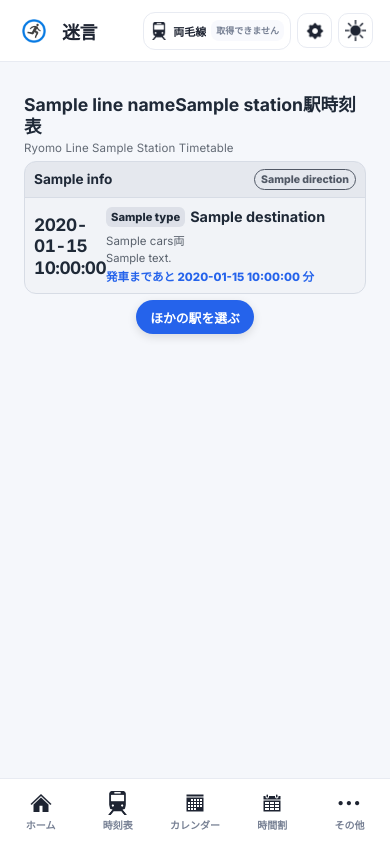
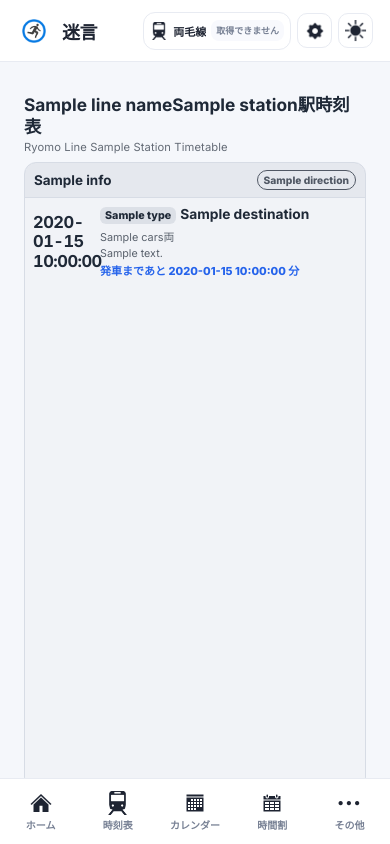
Before and after one commit to k1416465/Meigen, a Flask app: template home_dashboard_site/templates/timetable.html in a window 390 px wide. Run offline with Flask 3, Linux system fonts and the light colour scheme; the template is opened without the code that fills it: most values are stand-ins (such as "Sample title", 1, 10 or a date in 2020).

Commit message:
Add files via upload

```diff
--- a/home_dashboard_site/templates/timetable.html
+++ b/home_dashboard_site/templates/timetable.html
@@ -96,27 +96,92 @@
 </section>
 
 <style>
-.tt-page{max-width:900px;margin:0 auto;padding:clamp(16px,3vw,30px);color:var(--text-color,#1f2937);box-sizing:border-box}
+.tt-page{
+  max-width:900px;
+  margin:0 auto;
+  padding:clamp(16px,3vw,30px);
+  color:var(--text-color,#1f2937);
+  box-sizing:border-box;
+}
+
 .tt-header{display:flex;align-items:flex-start;margin-bottom:16px}
 .tt-header h1{margin:0;font-size:clamp(1.35rem,4vw,2rem);line-height:1.25}
 .tt-subtitle{margin:5px 0 0;font-size:.9rem;opacity:.68;letter-spacing:.01em}
+
 .tt-directions{display:grid;gap:18px;min-height:0}
-.tt-direction{border:1px solid var(--border-color,#d7dce5);border-radius:18px;overflow:hidden;background:var(--card-bg,rgba(128,128,128,.035))}
-.tt-direction-heading{display:flex;align-items:center;justify-content:space-between;gap:12px;padding:16px;background:rgba(100,116,139,.09);border-bottom:1px solid var(--border-color,#d7dce5)}
+
+.tt-direction{
+  border:1px solid var(--border-color,#d7dce5);
+  border-radius:18px;
+  overflow:hidden;
+  background:var(--card-bg,rgba(128,128,128,.035));
+}
+
+.tt-direction-heading{
+  display:flex;
+  align-items:center;
+  justify-content:space-between;
+  gap:12px;
+  padding:16px;
+  background:rgba(100,116,139,.09);
+  border-bottom:1px solid var(--border-color,#d7dce5);
+}
+
 .tt-platform{margin:0 0 4px;font-size:.8rem;font-weight:800;opacity:.75}
 .tt-direction-heading h2{margin:0;font-size:1.05rem}
 .tt-direction-tag{border:1px solid currentColor;border-radius:999px;padding:4px 9px;font-size:.75rem;font-weight:800;opacity:.75}
-.tt-train-list{display:flex;flex:0 0 auto;flex-direction:column;height:var(--tt-list-height,180px);max-height:var(--tt-list-height,180px);min-height:0;overflow-x:hidden;overflow-y:auto;overscroll-behavior:contain;-webkit-overflow-scrolling:touch}
-.tt-train-link{display:block;flex:0 0 auto;min-height:0;color:inherit;text-decoration:none;outline-offset:-3px}
+
+.tt-train-list{
+  display:flex;
+  flex-direction:column;
+  min-height:0;
+  overflow-x:hidden;
+  overflow-y:auto;
+  overscroll-behavior:contain;
+  -webkit-overflow-scrolling:touch;
+}
+
+.tt-train-link{
+  display:block;
+  flex:0 0 auto;
+  min-height:0;
+  color:inherit;
+  text-decoration:none;
+  outline-offset:-3px;
+}
+
 .tt-train-link:focus-visible{outline:3px solid #2563eb}
 .tt-train-link:hover .tt-train{filter:brightness(.98)}
-.tt-train{display:grid;grid-template-columns:85px minmax(0,1fr) auto;gap:13px;align-items:center;padding:14px 16px;border-bottom:1px solid var(--border-color,rgba(128,128,128,.2));position:relative}
+
+.tt-train{
+  display:grid;
+  grid-template-columns:85px minmax(0,1fr) auto;
+  gap:13px;
+  align-items:center;
+  padding:14px 16px;
+  border-bottom:1px solid var(--border-color,rgba(128,128,128,.2));
+  position:relative;
+  box-sizing:border-box;
+}
+
 .tt-train:last-child{border-bottom:0}
-.tt-train.tt-next{background:rgba(37,99,235,.09);box-shadow:inset 4px 0 #2563eb}
-.tt-train.tt-second{background:rgba(37,99,235,.035);box-shadow:inset 4px 0 rgba(37,99,235,.4)}
+
+.tt-train.tt-next{
+  background:rgba(37,99,235,.09);
+  box-shadow:inset 4px 0 #2563eb;
+}
+
+.tt-train.tt-second{
+  background:rgba(37,99,235,.035);
+  box-shadow:inset 4px 0 rgba(37,99,235,.4);
+}
 
 /* 停車中：黄色 */
-.tt-train.tt-stopped{background:rgba(250,204,21,.20);box-shadow:inset 4px 0 #eab308}
+.tt-train.tt-stopped{
+  background:rgba(250,204,21,.20);
+  box-shadow:inset 4px 0 #eab308;
+}
+
 .tt-train.tt-stopped .tt-countdown{color:#a16207}
 
 .tt-time-column{display:flex;flex-direction:column;align-items:flex-start;gap:4px}
@@ -134,47 +199,115 @@
 .tt-past[data-past="true"] .tt-past-label{display:block}
 .tt-empty{padding:16px;border:1px dashed var(--border-color,#cbd5e1);border-radius:12px;opacity:.75}
 .tt-footer-action{display:flex;justify-content:center;margin:24px 0 8px}
-.tt-other-stations{display:inline-flex;align-items:center;justify-content:center;min-height:44px;padding:11px 22px;border-radius:999px;background:var(--button-bg,#2563eb);color:var(--button-text,#fff);text-decoration:none;font-weight:800;box-shadow:0 3px 10px rgba(0,0,0,.12)}
+.tt-other-stations{
+  display:inline-flex;
+  align-items:center;
+  justify-content:center;
+  min-height:44px;
+  padding:11px 22px;
+  border-radius:999px;
+  background:var(--button-bg,#2563eb);
+  color:var(--button-text,#fff);
+  text-decoration:none;
+  font-weight:800;
+  box-shadow:0 3px 10px rgba(0,0,0,.12);
+}
 .tt-other-stations:hover{filter:brightness(.96)}
 
+/* スマホ：画面の残りスペースを列車一覧に割り当てる */
 @media(max-width:540px){
-  html.tt-screen,html.tt-screen body{height:100%;overflow:hidden;overscroll-behavior:none}
-  html.tt-screen body{position:fixed;inset:0;width:100%}
+  html.tt-screen,
+  html.tt-screen body{
+    height:100%;
+    overflow:hidden;
+    overscroll-behavior:none;
+  }
+
+  html.tt-screen body{
+    position:fixed;
+    inset:0;
+    width:100%;
+  }
+
   html.tt-screen body main,
   html.tt-screen body #content,
   html.tt-screen body .container,
-  html.tt-screen body .main-content{min-height:0;overflow:hidden}
-
-  .tt-page{
-    height:var(--tt-available-height,calc(100dvh - 8px));
-    max-height:var(--tt-available-height,calc(100dvh - 8px));
-    display:flex;
-    flex-direction:column;
-    gap:6px;
-    padding:8px 9px;
+  html.tt-screen body .main-content{
+    min-height:0;
+    height:100%;
     overflow:hidden;
   }
 
-  .tt-header{flex:0 0 auto;margin:0}
-  .tt-header h1{font-size:1.1rem;line-height:1.25}
-  .tt-subtitle{margin:3px 0 0;font-size:.72rem}
-
-  .tt-directions{
-    flex:0 0 auto;
-    grid-template-rows:none;
-    gap:6px;
+  .tt-page{
+    height:var(--tt-available-height,100dvh);
+    max-height:var(--tt-available-height,100dvh);
+    display:flex;
+    flex-direction:column;
+    gap:8px;
+    padding:8px 9px;
+    overflow:hidden;
     min-height:0;
-    overflow:visible;
   }
 
-  .tt-direction{display:flex;flex-direction:column;min-height:0;border-radius:12px}
-  .tt-direction-heading{flex:0 0 auto;padding:7px 9px}
-  .tt-direction-heading h2{font-size:.85rem}
-  .tt-platform{font-size:.68rem;margin-bottom:2px}
-  .tt-direction-tag{font-size:.66rem;padding:3px 6px}
+  .tt-header{
+    flex:0 0 auto;
+    margin:0;
+  }
 
+  .tt-header h1{
+    font-size:1.08rem;
+    line-height:1.25;
+  }
+
+  .tt-subtitle{
+    margin:3px 0 0;
+    font-size:.7rem;
+  }
+
+  /*
+   * 一覧の高さを列車3本分から計算しない。
+   * 見出し・フッターを除いた残りの高さを方面全体に配分する。
+   */
+  .tt-directions{
+    flex:1 1 0;
+    display:flex;
+    flex-direction:column;
+    gap:7px;
+    min-height:0;
+    overflow:hidden;
+  }
+
+  /*
+   * 方面が複数ある場合も、残りの高さを均等に分ける。
+   * 各方面内の列車一覧が、その方面の残りの高さを使う。
+   */
+  .tt-direction{
+    flex:1 1 0;
+    display:flex;
+    flex-direction:column;
+    min-width:0;
+    min-height:0;
+    border-radius:12px;
+  }
+
+  .tt-direction-heading{
+    flex:0 0 auto;
+    padding:7px 9px;
+    gap:8px;
+  }
+
+  .tt-direction-heading h2{font-size:.84rem}
+  .tt-platform{font-size:.66rem;margin-bottom:2px}
+  .tt-direction-tag{font-size:.64rem;padding:3px 6px}
+
+  /*
+   * 列車一覧は親の空きスペースに合わせて伸縮。
+   * 高さを3列車分に固定せず、溢れた分だけ内部スクロールする。
+   */
   .tt-train-list{
-    flex:0 0 auto;
+    flex:1 1 0;
+    height:auto;
+    max-height:none;
     min-height:0;
     overflow-x:hidden;
     overflow-y:auto;
@@ -182,85 +315,100 @@
     -webkit-overflow-scrolling:touch;
   }
 
-  .tt-train-link{flex:0 0 auto;min-height:0;display:block}
+  .tt-train-link{
+    flex:0 0 auto;
+    display:block;
+    min-height:0;
+  }
 
-  /* スマホ版：1列車の高さを拡大しつつ、2列車分の表示領域を確保 */
   .tt-train{
     width:100%;
-    box-sizing:border-box;
-    grid-template-columns:64px minmax(0,1fr);
-    gap:8px;
-    padding:9px 9px;
+    grid-template-columns:60px minmax(0,1fr);
+    gap:7px;
+    padding:8px 8px;
     align-content:center;
   }
 
   .tt-time{
-    font-size:1.08rem;
-    line-height:1.25;
+    font-size:1.03rem;
+    line-height:1.2;
   }
+
   .tt-time-column{gap:3px}
-
-  .tt-train-title{gap:5px}
-  .tt-train-title>strong{font-size:.9rem;line-height:1.3}
-  .tt-type{font-size:.7rem;padding:3px 5px}
-  .tt-cars{font-size:.72rem}
-
-  .tt-countdown{
-    margin-top:4px;
-    font-size:.72rem;
-    line-height:1.35;
-  }
-  .tt-note{
-    margin-top:3px;
-    font-size:.7rem;
-    line-height:1.35;
-  }
-  .tt-rank{font-size:.66rem}
+  .tt-train-title{gap:4px}
+  .tt-train-title>strong{font-size:.86rem;line-height:1.3}
+  .tt-type{font-size:.67rem;padding:2px 5px}
+  .tt-cars{font-size:.68rem}
+  .tt-countdown{margin-top:3px;font-size:.69rem;line-height:1.3}
+  .tt-note{margin-top:3px;font-size:.67rem;line-height:1.3}
+  .tt-rank{font-size:.62rem}
 
   .tt-past-label{
     grid-column:2;
     justify-self:start;
-    font-size:.68rem;
+    font-size:.65rem;
   }
 
-  .tt-footer-action{flex:0 0 auto;margin:0}
-  .tt-other-stations{min-height:34px;padding:6px 14px;font-size:.8rem}
+  .tt-footer-action{
+    flex:0 0 auto;
+    justify-content:center;
+    margin:0;
+    padding-top:2px;
+  }
+
+  .tt-other-stations{
+    min-height:33px;
+    padding:5px 14px;
+    font-size:.78rem;
+  }
 }
 
-/* 高さの低いスマホでは、2列車を表示しやすいよう余白を少し縮小 */
+/* 画面の高さが低いスマホ：全体の余白を減らしてバランスを取る */
 @media(max-width:540px) and (max-height:650px){
-  .tt-page{padding:5px 8px;gap:4px}
+  .tt-page{gap:5px;padding:5px 7px}
   .tt-header h1{font-size:1rem}
-  .tt-subtitle{font-size:.66rem}
-  .tt-direction-heading{padding:5px 8px}
-  .tt-direction-heading h2{font-size:.8rem}
-  .tt-platform{font-size:.62rem}
-  .tt-direction-tag{font-size:.6rem;padding:2px 5px}
+  .tt-subtitle{font-size:.63rem;margin-top:2px}
+
+  .tt-directions{gap:5px}
+  .tt-direction-heading{padding:5px 7px}
+  .tt-direction-heading h2{font-size:.78rem}
+  .tt-platform{font-size:.6rem;margin-bottom:1px}
+  .tt-direction-tag{font-size:.58rem;padding:2px 5px}
 
   .tt-train{
-    grid-template-columns:58px minmax(0,1fr);
-    gap:6px;
-    padding:7px 7px;
+    grid-template-columns:54px minmax(0,1fr);
+    gap:5px;
+    padding:5px 7px;
   }
 
-  .tt-time{font-size:1rem}
-  .tt-train-title>strong{font-size:.82rem}
-  .tt-type{font-size:.64rem;padding:2px 4px}
-  .tt-cars{font-size:.66rem}
-  .tt-countdown{font-size:.66rem;margin-top:3px}
-  .tt-note{font-size:.64rem;margin-top:2px}
-  .tt-rank{font-size:.6rem}
-  .tt-other-stations{min-height:29px;padding:4px 11px;font-size:.74rem}
+  .tt-time{font-size:.94rem}
+  .tt-train-title>strong{font-size:.78rem}
+  .tt-type{font-size:.61rem;padding:2px 4px}
+  .tt-cars{font-size:.62rem}
+  .tt-countdown{font-size:.62rem;margin-top:2px}
+  .tt-note{font-size:.6rem;margin-top:2px}
+  .tt-rank{font-size:.58rem}
+
+  .tt-other-stations{
+    min-height:27px;
+    padding:3px 10px;
+    font-size:.7rem;
+  }
 }
 
-/* ダークモード：文字・背景のコントラストを確保 */
+/* ダークモード */
 html body.dark .tt-page{color:#f8fafc}
 html body.dark .tt-direction{background:#171b22;border-color:#3b4350}
 html body.dark .tt-direction-heading{background:#252c37;border-color:#3b4350}
+
 html body.dark .tt-platform,
 html body.dark .tt-subtitle,
 html body.dark .tt-note,
-html body.dark .tt-cars{color:#d1d5db;opacity:1}
+html body.dark .tt-cars{
+  color:#d1d5db;
+  opacity:1;
+}
+
 html body.dark .tt-train{color:#f8fafc;border-color:#3b4350}
 html body.dark .tt-train-link{color:#f8fafc;text-decoration:none}
 html body.dark .tt-train-link:hover .tt-train{filter:brightness(1.18)}
@@ -268,9 +416,12 @@ html body.dark .tt-train.tt-next{background:#1e3558;box-shadow:inset 4px 0 #60a5
 html body.dark .tt-train.tt-second{background:#202a3a;box-shadow:inset 4px 0 #527db8}
 
 /* ダークモード：停車中も黄色 */
-html body.dark .tt-train.tt-stopped{background:#493d16;box-shadow:inset 4px 0 #facc15}
+html body.dark .tt-train.tt-stopped{
+  background:#493d16;
+  box-shadow:inset 4px 0 #facc15;
+}
+
 html body.dark .tt-train.tt-stopped .tt-countdown{color:#fde047}
-
 html body.dark .tt-countdown,
 html body.dark .tt-rank{color:#93c5fd}
 html body.dark .tt-past .tt-countdown{color:#e5e7eb}
@@ -285,20 +436,27 @@ html body.dark .tt-other-stations{background:#2563eb;color:#fff}
   const page = document.querySelector('.tt-page');
   const mobileQuery = window.matchMedia('(max-width: 540px)');
 
-  // スマートフォンではページ全体を画面内に固定する。
-  // 列車一覧の中だけをスクロールさせる。
+  /*
+   * スマホでは、画面上の位置からページに使える高さだけを求める。
+   * 列車の本数・列車カードの高さから一覧の高さは計算しない。
+   */
+  function fitPage(){
+    if (!page || !mobileQuery.matches) return;
+
+    const top = Math.max(0, page.getBoundingClientRect().top);
+    const availableHeight = Math.max(250, window.innerHeight - top - 4);
+
+    page.style.setProperty(
+      '--tt-available-height',
+      availableHeight + 'px'
+    );
+  }
+
   if (page && mobileQuery.matches) {
     document.documentElement.classList.add('tt-screen');
 
-    const fitPage = () => {
-      const top = Math.max(0, page.getBoundingClientRect().top);
-      page.style.setProperty(
-        '--tt-available-height',
-        Math.max(250, window.innerHeight - top - 4) + 'px'
-      );
-    };
+    fitPage();
 
-    fitPage();
     window.addEventListener('resize', fitPage, {passive:true});
     window.addEventListener('orientationchange', fitPage, {passive:true});
   }
@@ -329,18 +487,29 @@ html body.dark .tt-other-stations{background:#2563eb;color:#fff}
         const validArrival = !!(arrival && !Number.isNaN(arrival.getTime()));
         const validDeparture = !!(departure && !Number.isNaN(departure.getTime()));
 
-        const stopped = validArrival && validDeparture && arrival <= now && now < departure;
+        const stopped =
+          validArrival &&
+          validDeparture &&
+          arrival <= now &&
+          now < departure;
+
         const departed = validDeparture && now >= departure;
 
         // 発車時刻の属する1分間だけ「発車済」を表示。
-        // 12:00発なら12:00中に表示し、12:01に消す。
-        const departureFresh = departed && now.getTime() < departure.getTime() + 60000;
-        const arrivedAtTerminus = !validDeparture && validArrival && now >= arrival;
+        const departureFresh =
+          departed && now.getTime() < departure.getTime() + 60000;
+
+        const arrivedAtTerminus =
+          !validDeparture && validArrival && now >= arrival;
+
         const eventPassed = now >= eventTime;
-        const past = !stopped && (departed || arrivedAtTerminus || (eventPassed && !validDeparture));
+        const past =
+          !stopped &&
+          (departed || arrivedAtTerminus || (eventPassed && !validDeparture));
 
         row.setAttribute('data-stopped', stopped ? 'true' : 'false');
         row.setAttribute('data-past', past ? 'true' : 'false');
+
         row.classList.toggle('tt-stopped', stopped);
         row.classList.toggle('tt-past', past);
 
@@ -374,11 +543,10 @@ html body.dark .tt-other-stations{background:#2563eb;color:#fff}
                 : (arrivedAtTerminus ? '到着済' : ''));
         }
 
-        // 行自体は非表示にせず、一覧内スクロールで確認できるようにする。
+        // 列車行は非表示にせず、一覧内スクロールで確認できるようにする。
         row.style.display = '';
       });
 
-      // 発車・到着予定時刻の早い順に並べる。
       upcoming.sort((a, b) => a.eventTime - b.eventTime);
 
       stoppedRows.sort((a, b) => {
@@ -387,7 +555,7 @@ html body.dark .tt-other-stations{background:#2563eb;color:#fff}
         return aTime - bTime;
       });
 
-      // 既存の順位表示をリセットする。列車行自体は残す。
+      // 既存の順位表示をリセットする。
       rows.forEach(row => {
         row.classList.remove('tt-next', 'tt-second');
 
@@ -399,32 +567,30 @@ html body.dark .tt-other-stations{background:#2563eb;color:#fff}
       const activeStopped = stoppedRows[0];
 
       if (activeStopped) {
-        // 停車中の列車がある場合：
-        // 停車中を「先発」、後続を「次発」「次々発」にする。
-        ranked.push({row: activeStopped, label: '先発'});
+        // 停車中の列車を「先発」とする。
+        ranked.push({row:activeStopped, label:'先発'});
 
         upcoming.forEach(item => {
           if (ranked.length < 3) {
             ranked.push({
-              row: item.row,
-              label: ranked.length === 1 ? '次発' : '次々発'
+              row:item.row,
+              label:ranked.length === 1 ? '次発' : '次々発'
             });
           }
         });
       } else {
-        // 停車中の列車がない場合：
-        // 直近2本だけを「先発」「次発」にする。
+        // 停車中の列車がない場合は直近2本を表示順位にする。
         upcoming.slice(0, 2).forEach((item, index) => {
           ranked.push({
-            row: item.row,
-            label: ['先発', '次発'][index]
+            row:item.row,
+            label:['先発', '次発'][index]
           });
         });
       }
 
       const rankedRows = new Set(ranked.map(item => item.row));
 
-      // 順位のない列車は「到着まで」の表示を消す。
+      // 順位のない列車は「到着まで」のカウントダウンを消す。
       rows.forEach(row => {
         const kind = row.getAttribute('data-event-kind');
         const countdown = row.querySelector('[data-countdown]');
@@ -448,46 +614,16 @@ html body.dark .tt-other-stations{background:#2563eb;color:#fff}
         }
       });
 
-      // 先頭2列車の実際の高さを測り、一覧の高さを調整する。
-      // これにより、カードを大きくしても2列車分の表示領域を確保する。
-      const links = Array.from(list.querySelectorAll('.tt-train-link'));
-      const firstTwo = links.slice(0, 2);
-
-      const twoRowsHeight = firstTwo.reduce(
-        (sum, link) => sum + link.getBoundingClientRect().height,
-        0
-      );
-
-      const fallbackHeight = mobileQuery.matches ? 120 : 180;
-      const targetHeight = Math.max(72, twoRowsHeight || fallbackHeight);
-
-      list.style.setProperty('--tt-list-height', targetHeight + 'px');
-
-      // 初回だけ、停車中の列車または直近列車が見える位置に合わせる。
-      if (!list.dataset.initialPositioned) {
-        const target = activeStopped || upcoming[0]?.row;
-
-        if (target) {
-          const link = target.closest('.tt-train-link');
-
-          if (link) {
-            list.scrollTop = Math.max(
-              0,
-              link.getBoundingClientRect().top -
-                list.getBoundingClientRect().top +
-                list.scrollTop
-            );
-          }
-        }
-
-        list.dataset.initialPositioned = 'true';
-      }
+      /*
+       * ここでは列車一覧の高さを変更しない。
+       * スマホではCSSのflexレイアウトが画面内の空きスペースを配分する。
+       */
     });
   }
 
   updateCountdowns();
 
-  // 発車済表示を12:01に確実に消すため、15秒ごとに状態を更新する。
+  // 発車済表示を定期的に更新する。
   setInterval(updateCountdowns, 15000);
 })();
 </script>
```
